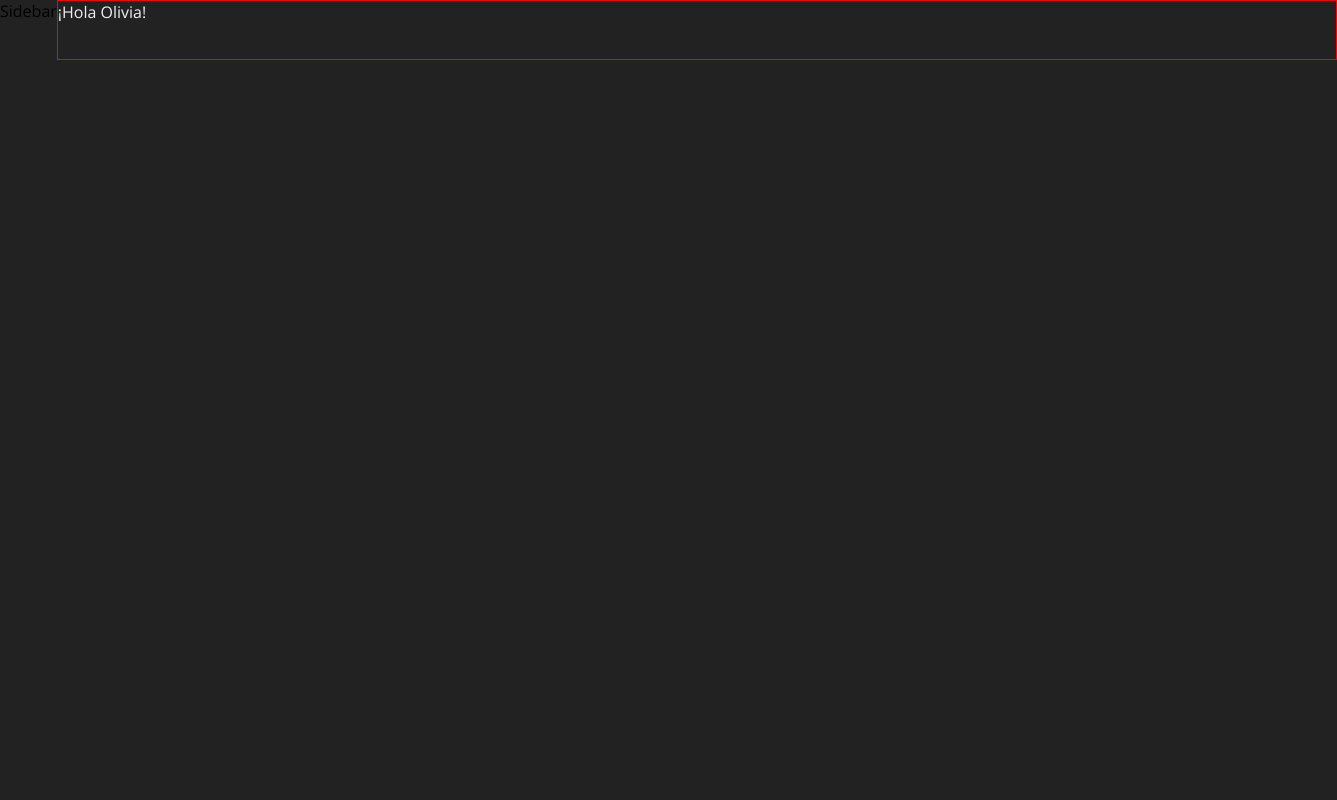
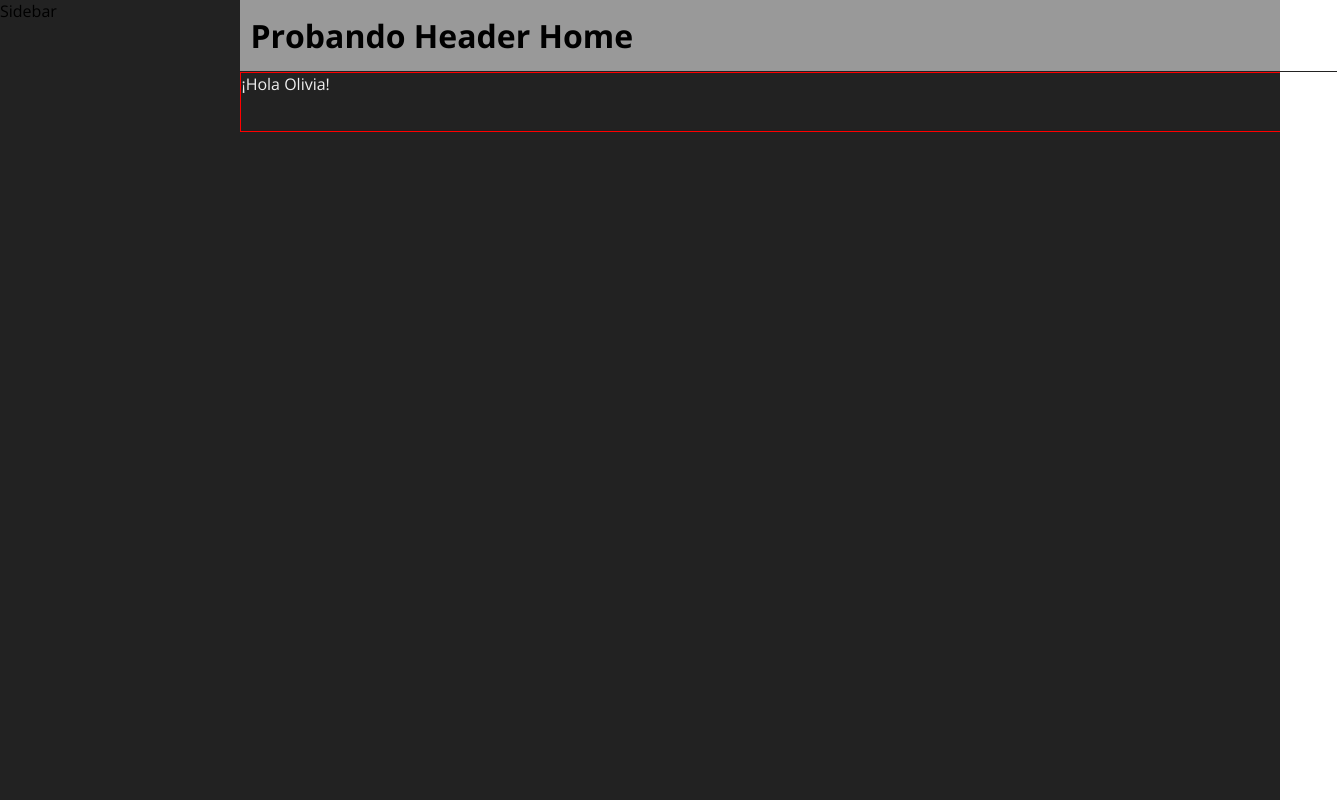
Before and after one commit to carvargas/dashboard_grupo3, a React (Create React App) app in the folder dashboard/: page / in a window 1280 px wide. Shown: the whole page, 1337 px wide, since content can reach past the window. Built offline with nearby package versions, Linux system fonts and the light colour scheme.

Commit message:
Creada estructura del main area

```diff
--- a/dashboard/src/components/MainArea.js
+++ b/dashboard/src/components/MainArea.js
@@ -1,7 +1,7 @@
 import React, { useContext} from 'react';
-import { BrowserRouter } from 'react-router-dom';
 import menuImg from'../assets/img/menu.svg';
 import { menuContext } from '../contexts/MenuContext';
+import HeaderRoute from '../routes/HeaderRoute';
 import MainRoute from '../routes/MainRoute'
 
 const MainArea = () => {
@@ -12,13 +12,18 @@ const MainArea = () => {
         setMenu(true)
     }
   return (
-    <BrowserRouter>
 
     <div className='main-area'>
+      <header className='main-header'>
         <button className='menu-button' onClick={handleMenu}><img src={menuImg} alt='menu'/></button>
+        <HeaderRoute />
+      </header>
+      <div className='content'>
         <MainRoute />
+      </div>
+
     </div>
-    </BrowserRouter>
+
   )
 }
 
--- /dev/null
+++ b/dashboard/src/routes/HeaderRoute.js
@@ -0,0 +1,17 @@
+import {Routes, Route} from 'react-router-dom';
+
+const HeaderRoute = () => {
+  return (
+        <Routes>
+
+            <Route path='/' element={<h1>Probando Header Home</h1>} />
+            <Route path='/products' element={<h1>Probando Header Products</h1>} />
+            <Route path='/products/:id' element={<h1>Probando Header Detalle Producto</h1>} />
+            <Route path='/products/new' element={<h1>Probando Header Agregar Producto</h1>} />
+            <Route path='/*' element={<h1>Probando Header</h1>} />
+
+        </Routes>
+  )
+}
+
+export default HeaderRoute;
--- a/dashboard/src/routes/MainRoute.js
+++ b/dashboard/src/routes/MainRoute.js
@@ -1,4 +1,4 @@
-import { BrowserRouter, Routes, Route} from 'react-router-dom';
+import {Routes, Route} from 'react-router-dom';
 import Home from '../pages/Home/Home';
 import NewProduct from '../pages/Products/NewProduct/NewProduct';
 import ProductList from '../pages/Products/ProductList/ProductList';
@@ -12,7 +12,45 @@ const MainRoute = () => {
             <Route path='/products' element={<ProductList />} />
             <Route path='/products/:id' element={<ProductView />} />
             <Route path='/products/new' element={<NewProduct />} />
-            <Route path='/*' element={<h1>¡Ups! No hemos encontrado esta página</h1>} />
+            <Route path='/*' element={
+              <>
+                <h1>¡Ups! No hemos encontrado esta página</h1>
+                <h1>¡Ups! No hemos encontrado esta página</h1>
+                <h1>¡Ups! No hemos encontrado esta página</h1>
+                <h1>¡Ups! No hemos encontrado esta página</h1>
+                <h1>¡Ups! No hemos encontrado esta página</h1>
+                <h1>¡Ups! No hemos encontrado esta página</h1>
+                <h1>¡Ups! No hemos encontrado esta página</h1>
+                <h1>¡Ups! No hemos encontrado esta página</h1>
+                <h1>¡Ups! No hemos encontrado esta página</h1>
+                <h1>¡Ups! No hemos encontrado esta página</h1>
+                <h1>¡Ups! No hemos encontrado esta página</h1>
+                <h1>¡Ups! No hemos encontrado esta página</h1>
+                <h1>¡Ups! No hemos encontrado esta página</h1>
+                <h1>¡Ups! No hemos encontrado esta página</h1>
+                <h1>¡Ups! No hemos encontrado esta página</h1>
+                <h1>¡Ups! No hemos encontrado esta página</h1>
+                <h1>¡Ups! No hemos encontrado esta página</h1>
+                <h1>¡Ups! No hemos encontrado esta página</h1>
+                <h1>¡Ups! No hemos encontrado esta página</h1>
+                <h1>¡Ups! No hemos encontrado esta página</h1>
+                <h1>¡Ups! No hemos encontrado esta página</h1>
+                <h1>¡Ups! No hemos encontrado esta página</h1>
+                <h1>¡Ups! No hemos encontrado esta página</h1>
+                <h1>¡Ups! No hemos encontrado esta página</h1>
+                <h1>¡Ups! No hemos encontrado esta página</h1>
+                <h1>¡Ups! No hemos encontrado esta página</h1>
+                <h1>¡Ups! No hemos encontrado esta página</h1>
+                <h1>¡Ups! No hemos encontrado esta página</h1>
+                <h1>¡Ups! No hemos encontrado esta página</h1>
+                <h1>¡Ups! No hemos encontrado esta página</h1>
+                <h1>¡Ups! No hemos encontrado esta página</h1>
+                <h1>¡Ups! No hemos encontrado esta página</h1>
+                <h1>¡Ups! No hemos encontrado esta página</h1>
+
+              </>
+
+            } />
 
         </Routes>
   )
--- a/dashboard/src/utils/App.css
+++ b/dashboard/src/utils/App.css
@@ -23,6 +23,7 @@
   .sidebar{
     display: flex;
     position: absolute;
+    z-index: 999;
     left: -296px;
     background-color: #222;
     height: 100vh;
@@ -37,17 +38,39 @@
 
   .main-area{
     display: flex;
+    flex-direction: column;
     background-color: #999;
     height: 100vh;
     width:100%;
+    overflow: hidden;
+  }
+
+  .main-header{
+    display: flex;
+    align-items: center;
+    justify-content: flex-start;
+    position: fixed;
+    height: 72px;
+    width: 100%;
+    gap: 15px;
+    padding: 10px;
+    border-bottom: 1px solid #222222;
   }
 
   .menu-button{
     display: flex;
+    z-index: 1;
     width: 40px;
     height: 40px;
     align-items: center;
     justify-content: center;
+  }
+
+  .content{
+    position: relative;
+    top: 72px;
+    height: calc(100vh - 72px);
+    overflow: scroll;
   }
 
 
--- a/dashboard/src/utils/App.js
+++ b/dashboard/src/utils/App.js
@@ -3,16 +3,18 @@ import './App.css';
 import MainArea from '../components/MainArea';
 import Sidebar from '../components/Sidebar';
 import MenuContext from '../contexts/MenuContext';
+import { BrowserRouter } from 'react-router-dom';
 
 const App = () => {
   return (
-
+    <BrowserRouter>
       <div className='App'>
         <MenuContext>
           <Sidebar />
           <MainArea />
         </MenuContext>
       </div>
+    </BrowserRouter>
   );
 }
 
```
Lines whose indentation alone changed are shown as unchanged.
